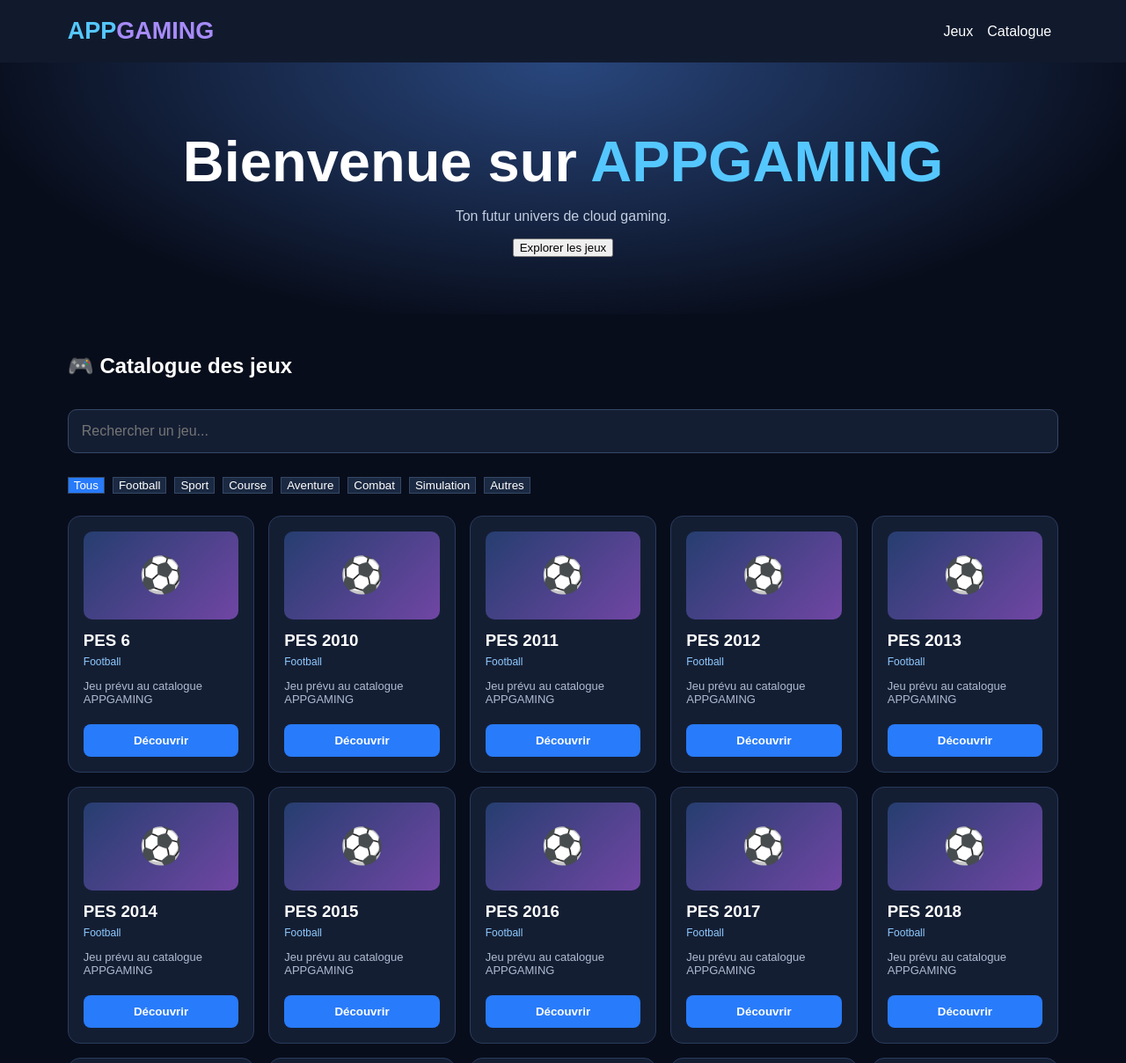
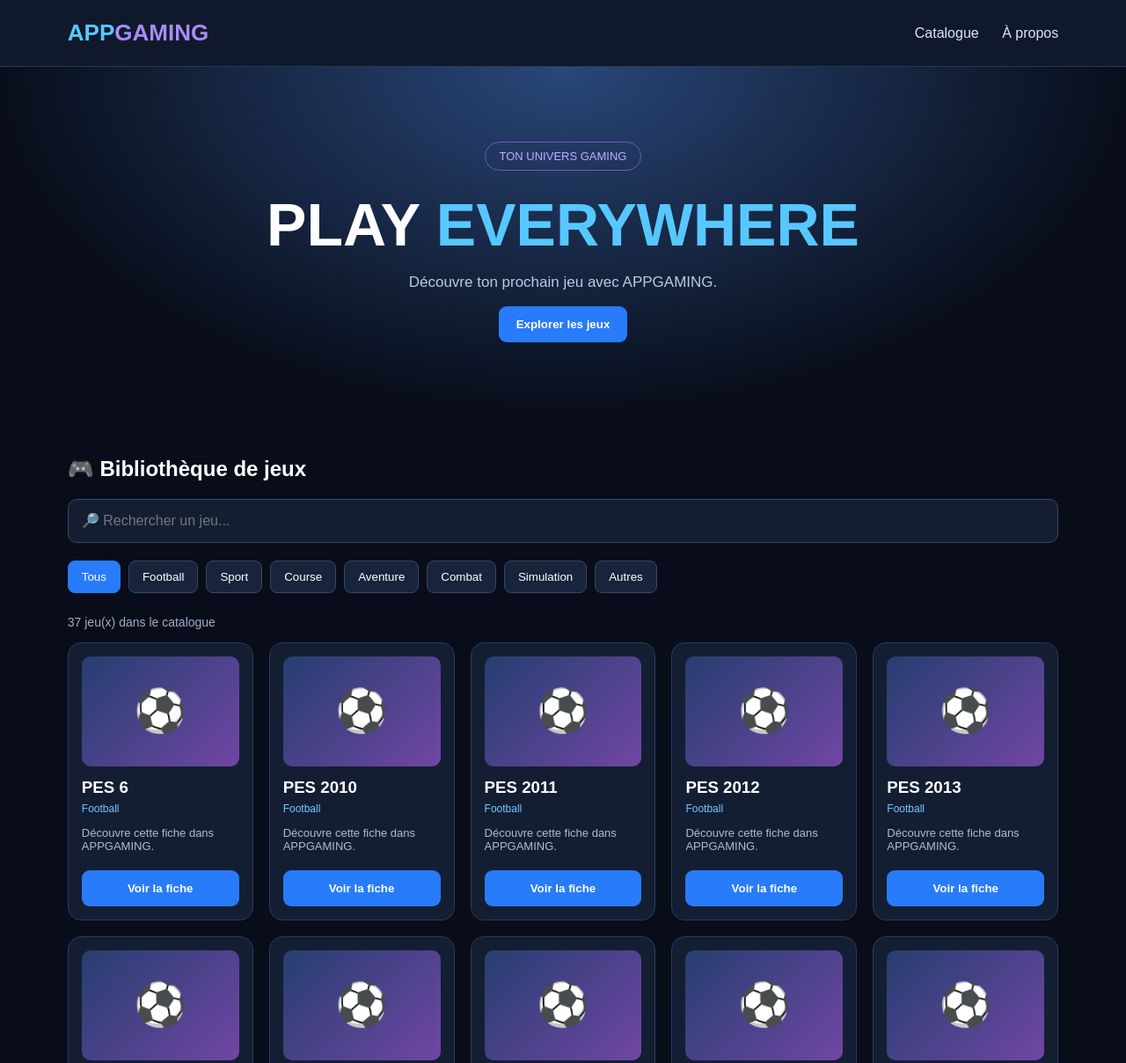
Before and after one commit to Alfa987/Appgaming, a plain HTML site: page index.html in a window 1280 px wide. Shown: the top 1208 px of the page at 88% size. Drawn offline with Linux system fonts and the light colour scheme.

Commit message:
Update index.html

```diff
--- a/index.html
+++ b/index.html
@@ -4,64 +4,104 @@
 <head>
 <meta charset="UTF-8">
 <meta name="viewport" content="width=device-width, initial-scale=1">
-<title>APPGAMING</title>
+<title>APPGAMING | Play everywhere</title>
 <style>
 *{box-sizing:border-box}
-body{margin:0;background:#080d1b;color:white;font-family:Arial,sans-serif}
-header{padding:20px 6%;background:#111a2d;display:flex;justify-content:space-between;align-items:center;flex-wrap:wrap;gap:15px}
-.logo{font-size:27px;font-weight:900;color:#55c7ff}
+body{margin:0;background:#080d19;color:#fff;font-family:Arial,sans-serif}
+header{height:76px;padding:0 6%;display:flex;align-items:center;justify-content:space-between;background:#10192b;border-bottom:1px solid #263957;position:sticky;top:0;z-index:5}
+.logo{font-size:26px;font-weight:900;color:#56c8ff}
 .logo span{color:#a78bfa}
-nav a{color:white;text-decoration:none;margin:8px}
-.hero{text-align:center;padding:65px 15px;background:radial-gradient(ellipse at top,#29477e,#080d1b 75%)}
-.hero h1{font-size:clamp(35px,7vw,65px);margin:10px}
-.hero h1 span{color:#55c7ff}
-.hero p{color:#c3cee0}
-main{padding:25px 6%}
-.search{width:100%;padding:15px;border-radius:10px;border:1px solid #344866;background:#141e33;color:white;font-size:16px;margin:15px 0}
-.filters{display:flex;gap:9px;flex-wrap:wrap;margin:12px 0 25px}
-.filters button{background:#1b2942;color:white;border:1px solid #344866}
-.filters button.active,.filters button:hover{background:#287bfa}
-.games{display:grid;grid-template-columns:repeat(auto-fit,minmax(190px,1fr));gap:16px}
-.game{background:#141e33;border:1px solid #293b5d;border-radius:14px;padding:17px;transition:.2s}
-.game:hover{transform:translateY(-4px);border-color:#55c7ff}
-.cover{height:100px;border-radius:10px;background:linear-gradient(135deg,#263e70,#7046a4);display:grid;place-items:center;font-size:40px}
+nav a{color:#dce7ff;text-decoration:none;margin-left:22px}
+nav a:hover{color:#56c8ff}
+.hero{text-align:center;padding:85px 15px 75px;background:radial-gradient(ellipse at top,#294779,#080d19 72%)}
+.pill{display:inline-block;border:1px solid #7258c7;border-radius:30px;padding:8px 16px;color:#c7aaff;font-size:13px}
+.hero h1{font-size:clamp(38px,7vw,68px);margin:22px 0 12px}
+.hero h1 span{color:#56c8ff}
+.hero p{color:#bdc9df;font-size:17px}
+.btn{background:#287bfa;color:white;border:0;border-radius:9px;padding:13px 20px;font-weight:bold;cursor:pointer}
+.btn:hover{background:#4994ff}
+main{padding:35px 6%}
+.toolbar{display:flex;gap:12px;flex-wrap:wrap;margin:20px 0}
+input{flex:1;min-width:220px;padding:15px;border-radius:10px;border:1px solid #344866;background:#141e33;color:white;font-size:16px}
+.filters{display:flex;gap:9px;flex-wrap:wrap;margin-bottom:25px}
+.filters button{background:#17243b;color:white;border:1px solid #344866;border-radius:8px;padding:10px 15px;cursor:pointer}
+.filters button.active,.filters button:hover{background:#287bfa;border-color:#287bfa}
+.count{color:#9db0cf;font-size:14px;margin-bottom:15px}
+.games{display:grid;grid-template-columns:repeat(auto-fit,minmax(205px,1fr));gap:18px}
+.game{background:#141e33;border:1px solid #293b5d;border-radius:15px;padding:15px;transition:.2s}
+.game:hover{transform:translateY(-4px);border-color:#56c8ff}
+.cover{height:125px;border-radius:10px;display:grid;place-items:center;font-size:48px;background:linear-gradient(135deg,#263e70,#7046a4)}
 .game h3{margin:13px 0 6px}
-.game p{font-size:13px;color:#aebbd1}
-.tag{color:#8fcaff;font-size:12px}
-.game button{width:100%;padding:11px;border:0;border-radius:8px;background:#287bfa;color:white;font-weight:bold;cursor:pointer;margin-top:8px}
-#message{display:none;padding:16px;background:#182844;border:1px solid #55c7ff;border-radius:10px;margin:20px 0}
-footer{text-align:center;color:#9aa9c1;padding:30px;border-top:1px solid #293b5d}
+.category{color:#73c9ff;font-size:12px}
+.game p{color:#aebbd1;font-size:13px;min-height:32px}
+.game .btn{width:100%;margin-top:5px}
+.empty{text-align:center;padding:40px;color:#aebbd1}
+footer{text-align:center;color:#9aa9c1;padding:30px;border-top:1px solid #293b5d;margin-top:35px}
+.modal{display:none;position:fixed;inset:0;background:#000b;z-index:10;align-items:center;justify-content:center;padding:18px}
+.modal.open{display:flex}
+.modal-content{width:min(500px,100%);background:#17243b;border:1px solid #46618c;border-radius:17px;padding:25px}
+.modal-content .cover{height:150px;font-size:60px}
+.close{float:right;background:transparent;color:white;border:0;font-size:25px;cursor:pointer}
+.note{font-size:13px;color:#aebbd1;line-height:1.5}
+@media(max-width:600px){
+ header{padding:0 16px;height:auto;min-height:70px;flex-wrap:wrap}
+ nav{padding-bottom:12px}
+ nav a{margin:0 12px 0 0}
+ .hero{padding:60px 15px}
+ main{padding:25px 16px}
+}
 </style>
 </head>
 <body>
 <header>
  <div class="logo">APP<span>GAMING</span></div>
- <nav><a href="#catalogue">Jeux</a><a href="#catalogue">Catalogue</a></nav>
+ <nav>
+  <a href="#catalogue">Catalogue</a>
+  <a href="#apropos">À propos</a>
+ </nav>
 </header>
 
-<div class="hero">
- <h1>Bienvenue sur <span>APPGAMING</span></h1>
- <p>Ton futur univers de cloud gaming.</p>
- <a href="#catalogue"><button>Explorer les jeux</button></a>
+<section class="hero">
+ <div class="pill">TON UNIVERS GAMING</div>
+ <h1>PLAY <span>EVERYWHERE</span></h1>
+ <p>Découvre ton prochain jeu avec APPGAMING.</p>
+ <a href="#catalogue"><button class="btn">Explorer les jeux</button></a>
+</section>
+
+<main id="catalogue">
+ <h2>🎮 Bibliothèque de jeux</h2>
+ <div class="toolbar">
+  <input id="search" placeholder="🔎 Rechercher un jeu..." oninput="render()">
+ </div>
+ <div class="filters" id="filters"></div>
+ <div class="count" id="count"></div>
+ <div class="games" id="games"></div>
+</main>
+
+<section id="apropos" style="padding:25px 6%">
+ <h2>À propos d'APPGAMING</h2>
+ <p class="note">APPGAMING est un projet indépendant qui vise à proposer une bibliothèque de jeux accessible depuis différents appareils. Le streaming cloud est encore en développement.</p>
+</section>
+
+<footer>
+ <strong>APPGAMING</strong> © 2026
+ <p class="note">Catalogue de présentation. Les jeux ne sont pas encore disponibles en streaming.</p>
+</footer>
+
+<div class="modal" id="modal" onclick="if(event.target===this)closeModal()">
+ <div class="modal-content">
+  <button class="close" onclick="closeModal()">×</button>
+  <div class="cover" id="modalIcon">🎮</div>
+  <h2 id="modalTitle"></h2>
+  <p class="category" id="modalCategory"></p>
+  <p id="modalDescription"></p>
+  <p class="note">Ce jeu est référencé dans le catalogue. Sa disponibilité dépendra des licences et de la mise en place du service cloud.</p>
+  <button class="btn" onclick="closeModal()">Fermer</button>
+ </div>
 </div>
 
-<main id="catalogue">
- <h2>🎮 Catalogue des jeux</h2>
- <input class="search" id="search" placeholder="Rechercher un jeu..." oninput="render()">
-
- <div class="filters" id="filters"></div>
- <div class="games" id="games"></div>
- <div id="message"></div>
-</main>
-
-<footer>
- APPGAMING © 2026<br>
- Projet indépendant de cloud gaming.<br>
- <small>Catalogue de présentation : les jeux ne sont pas encore jouables en streaming.</small>
-</footer>
-
 <script>
-const jeux=[
+const games=[
 ["PES 6","Football","⚽"],["PES 2010","Football","⚽"],
 ["PES 2011","Football","⚽"],["PES 2012","Football","⚽"],
 ["PES 2013","Football","⚽"],["PES 2014","Football","⚽"],
@@ -69,49 +109,65 @@ const jeux=[
 ["PES 2017","Football","⚽"],["PES 2018","Football","⚽"],
 ["PES 2019","Football","⚽"],["PES 2020","Football","⚽"],
 ["PES 2021","Football","⚽"],["eFootball 2026","Football","⚽"],
-["SP Football Life","Football","⚽"],["EA SPORTS FC 26","Football","⚽"],
-["Football Manager","Football","📋"],["Rocket League","Football","🚀"],
-["NBA 2K","Sport","🏀"],["Forza Horizon 5","Course","🏎️"],
-["Trackmania","Course","🏁"],["Asphalt Legends","Course","🚗"],
-["Need for Speed Heat","Course","🚘"],["Minecraft","Aventure","⛏️"],
-["Genshin Impact","Aventure","🌍"],["Roblox","Aventure","🎮"],
-["LEGO Fortnite","Aventure","🧱"],["Brawlhalla","Combat","🥊"],
-["Fall Guys","Combat","🏃"],["Super Smash Bros.","Combat","👊"],
-["Among Us","Simulation","🚀"],["The Sims 4","Simulation","🏠"],
-["Stardew Valley","Simulation","🌱"],["Terraria","Aventure","🗡️"],
-["Geometry Dash","Autres","🔷"],["Human: Fall Flat","Autres","🤸"],
+["SP Football Life","Football","⚽"],
+["EA SPORTS FC 26","Football","⚽"],
+["Football Manager","Football","📋"],
+["Rocket League","Football","🚀"],
+["NBA 2K","Sport","🏀"],
+["Forza Horizon 5","Course","🏎️"],
+["Trackmania","Course","🏁"],
+["Asphalt Legends","Course","🚗"],
+["Need for Speed Heat","Course","🚘"],
+["Minecraft","Aventure","⛏️"],
+["Genshin Impact","Aventure","🌍"],
+["Roblox","Aventure","🎮"],
+["LEGO Fortnite","Aventure","🧱"],
+["Brawlhalla","Combat","🥊"],
+["Fall Guys","Combat","🏃"],
+["Super Smash Bros.","Combat","👊"],
+["Among Us","Simulation","🚀"],
+["The Sims 4","Simulation","🏠"],
+["Stardew Valley","Simulation","🌱"],
+["Terraria","Aventure","🗡️"],
+["Geometry Dash","Autres","🔷"],
+["Human: Fall Flat","Autres","🤸"],
 ["Overcooked","Autres","🍳"]
 ];
 
 const categories=["Tous","Football","Sport","Course","Aventure","Combat","Simulation","Autres"];
 let active="Tous";
 
-function makeFilters(){
+function filters(){
  document.getElementById("filters").innerHTML=categories.map(c=>
  `<button class="${c===active?"active":""}" onclick="choose('${c}')">${c}</button>`
  ).join("");
 }
 function choose(c){active=c;render()}
 function render(){
- makeFilters();
+ filters();
  const q=document.getElementById("search").value.toLowerCase();
- const result=jeux.filter(j=>(active==="Tous"||j[1]===active)&&j[0].toLowerCase().includes(q));
- document.getElementById("games").innerHTML=result.map(j=>`
+ const found=games.map((g,i)=>({...{g,i}})).filter(x=>
+ (active==="Tous"||x.g[1]===active)&&x.g[0].toLowerCase().includes(q)
+ );
+ document.getElementById("count").textContent=found.length+" jeu(x) dans le catalogue";
+ document.getElementById("games").innerHTML=found.length?found.map(x=>`
  <article class="game">
- <div class="cover">${j[2]}</div>
- <h3>${j[0]}</h3>
- <div class="tag">${j[1]}</div>
- <p>Jeu prévu au catalogue APPGAMING</p>
- <button onclick="info('${j[0].replace(/'/g,"\\'")}')">Découvrir</button>
- </article>`).join("");
- if(!result.length)document.getElementById("games").innerHTML="<p>Aucun jeu trouvé.</p>";
+  <div class="cover">${x.g[2]}</div>
+  <h3>${x.g[0]}</h3>
+  <div class="category">${x.g[1]}</div>
+  <p>Découvre cette fiche dans APPGAMING.</p>
+  <button class="btn" onclick="openModal(${x.i})">Voir la fiche</button>
+ </article>`).join(""):`<div class="empty">Aucun jeu trouvé.</div>`;
 }
-function info(n){
- const box=document.getElementById("message");
- box.style.display="block";
- box.textContent=n+" : ce jeu est référencé dans le catalogue. Sa disponibilité en streaming reste à mettre en place.";
- box.scrollIntoView({behavior:"smooth",block:"center"});
+function openModal(i){
+ const g=games[i];
+ document.getElementById("modalIcon").textContent=g[2];
+ document.getElementById("modalTitle").textContent=g[0];
+ document.getElementById("modalCategory").textContent=g[1];
+ document.getElementById("modalDescription").textContent="Découvre "+g[0]+" dans le catalogue APPGAMING.";
+ document.getElementById("modal").classList.add("open");
 }
+function closeModal(){document.getElementById("modal").classList.remove("open")}
 render();
 </script>
 </body>
```
